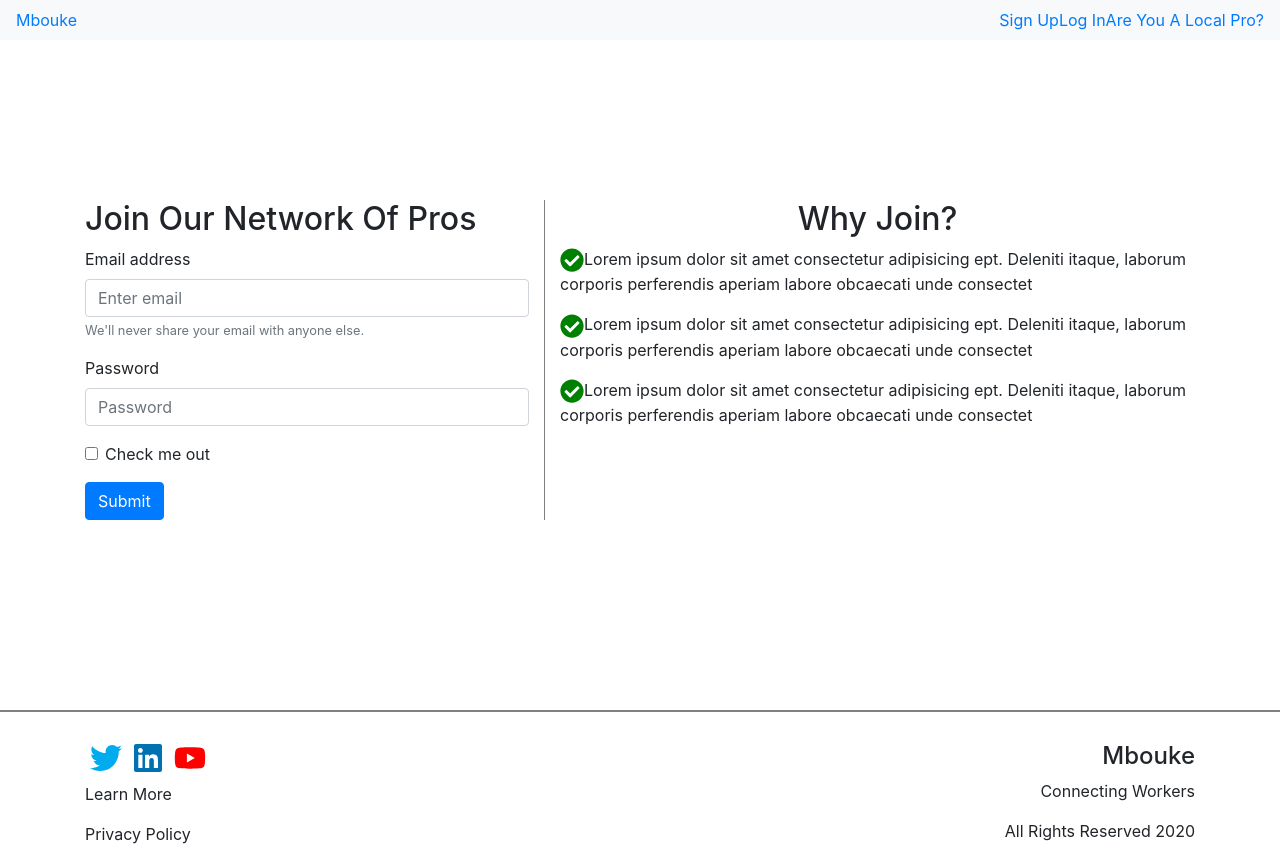
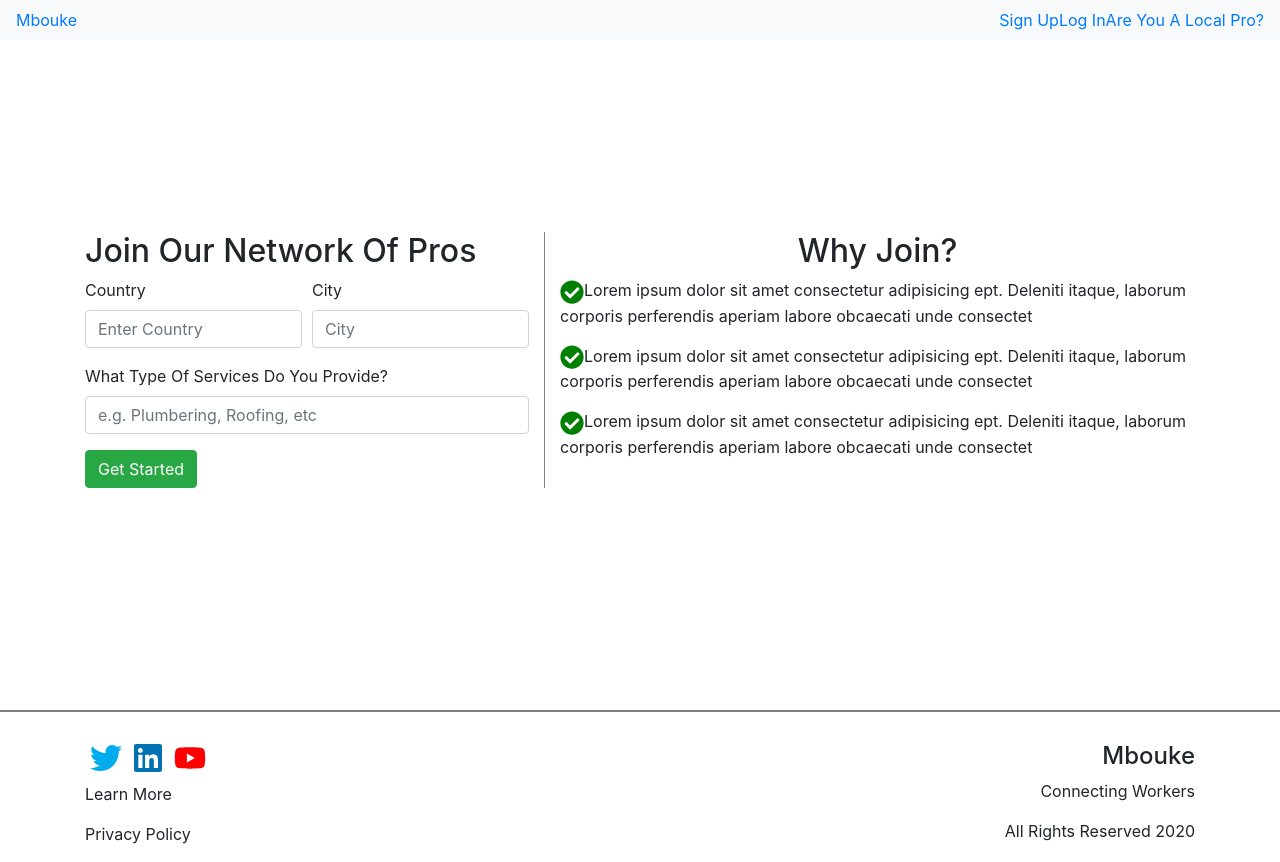
Before and after one commit to Mbouke-Project/nextjs-mbouke, a Next.js app: page /signup in a window 1280 px wide. Built offline with nearby package versions, Linux system fonts and the light colour scheme.

Commit message:
Customize Form

```diff
--- a/pages/signup.js
+++ b/pages/signup.js
@@ -16,22 +16,26 @@ function Signup() {
                         <Col xs={12} md={5} className={styles.signupContainer}>
                             <h2>Join Our Network Of Pros</h2>
                             <Form>
-                                <Form.Group contropd="formBasicEmail">
-                                    <Form.Label>Email address</Form.Label>
-                                    <Form.Control type="email" placeholder="Enter email" />
-                                    <Form.Text className="text-muted">
-                                    We'll never share your email with anyone else.
-                                    </Form.Text>
+                                <Form.Row>
+                                    <Col>
+                                        <Form.Group contropd="formBasicEmail">
+                                            <Form.Label>Country</Form.Label>
+                                            <Form.Control type="text" placeholder="Enter Country" />
+                                        </Form.Group>
+                                    </Col>
+                                    <Col>
+                                        <Form.Group >
+                                            <Form.Label>City</Form.Label>
+                                            <Form.Control type="text" placeholder="City" />
+                                        </Form.Group>
+                                    </Col>
+                                </Form.Row>
+                                <Form.Group >
+                                    <Form.Label>What Type Of Services Do You Provide?</Form.Label>
+                                    <Form.Control type="text" placeholder="e.g. Plumbering, Roofing, etc" />
                                 </Form.Group>
-                                <Form.Group contropd="formBasicPassword">
-                                    <Form.Label>Password</Form.Label>
-                                    <Form.Control type="password" placeholder="Password" />
-                                </Form.Group>
-                                <Form.Group contropd="formBasicCheckbox">
-                                    <Form.Check type="checkbox" label="Check me out" />
-                                </Form.Group>
-                                <Button variant="primary" type="submit">
-                                    Submit
+                                <Button variant="success" type="submit">
+                                    Get Started
                                 </Button>
                             </Form>
                         </Col>
```
